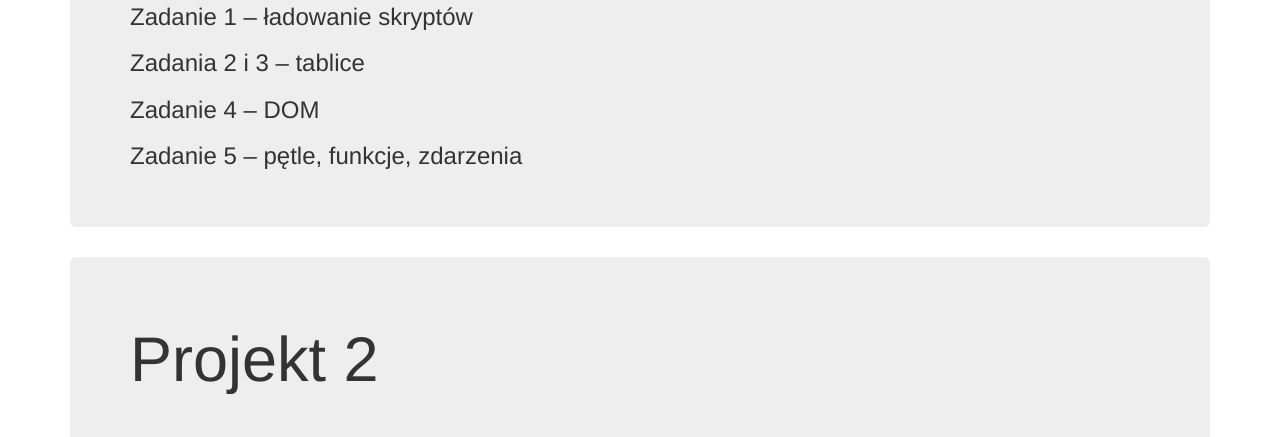
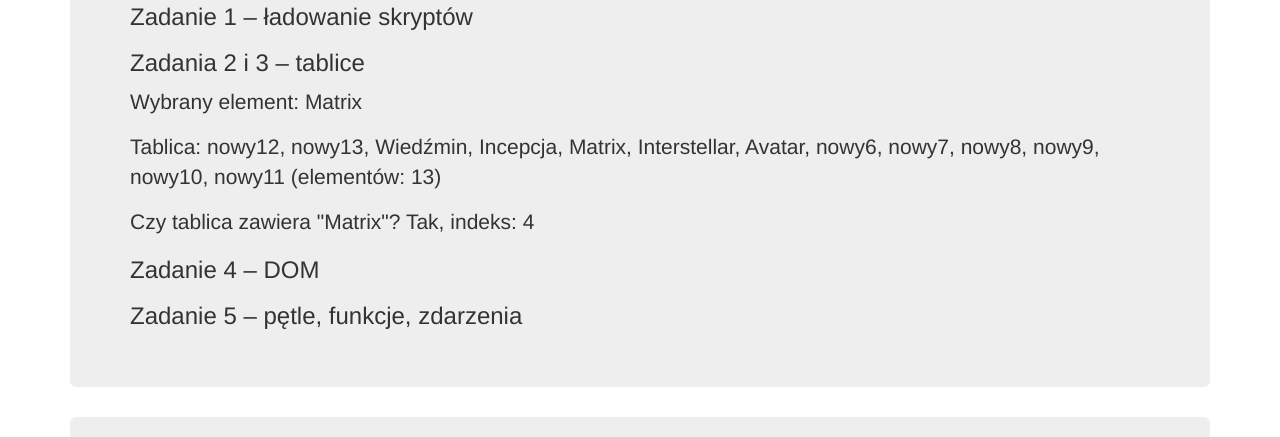
Before and after one commit to konradrosinski3000/lab3-js-team, a plain HTML site: page index.html in a window 1280 px wide. Shown: the part 743-1180 px from the top of the page. Drawn offline with Linux system fonts and the light colour scheme.

Commit message:
Podlacz skrypt tablice.js w index.html

```diff
--- a/index.html
+++ b/index.html
@@ -140,6 +140,7 @@
 				<div id="tablice">
 				<h3>Zadania 2 i 3 – tablice</h3>
 				<!-- Osoba B: kod zadania 2 -->
+				<script src="js/tablice.js" defer></script>
 				</div>
 				<div id="dom">
 				<h3>Zadanie 4 – DOM</h3>
```
